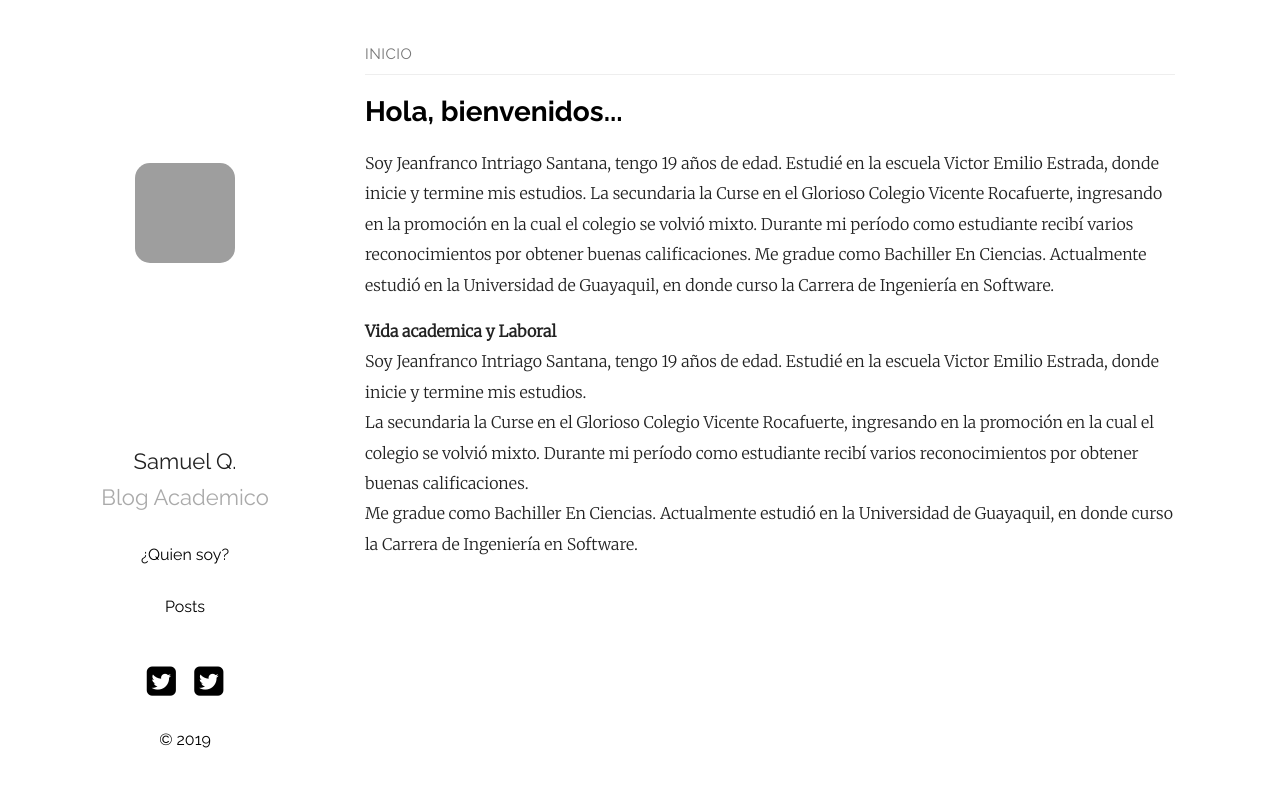
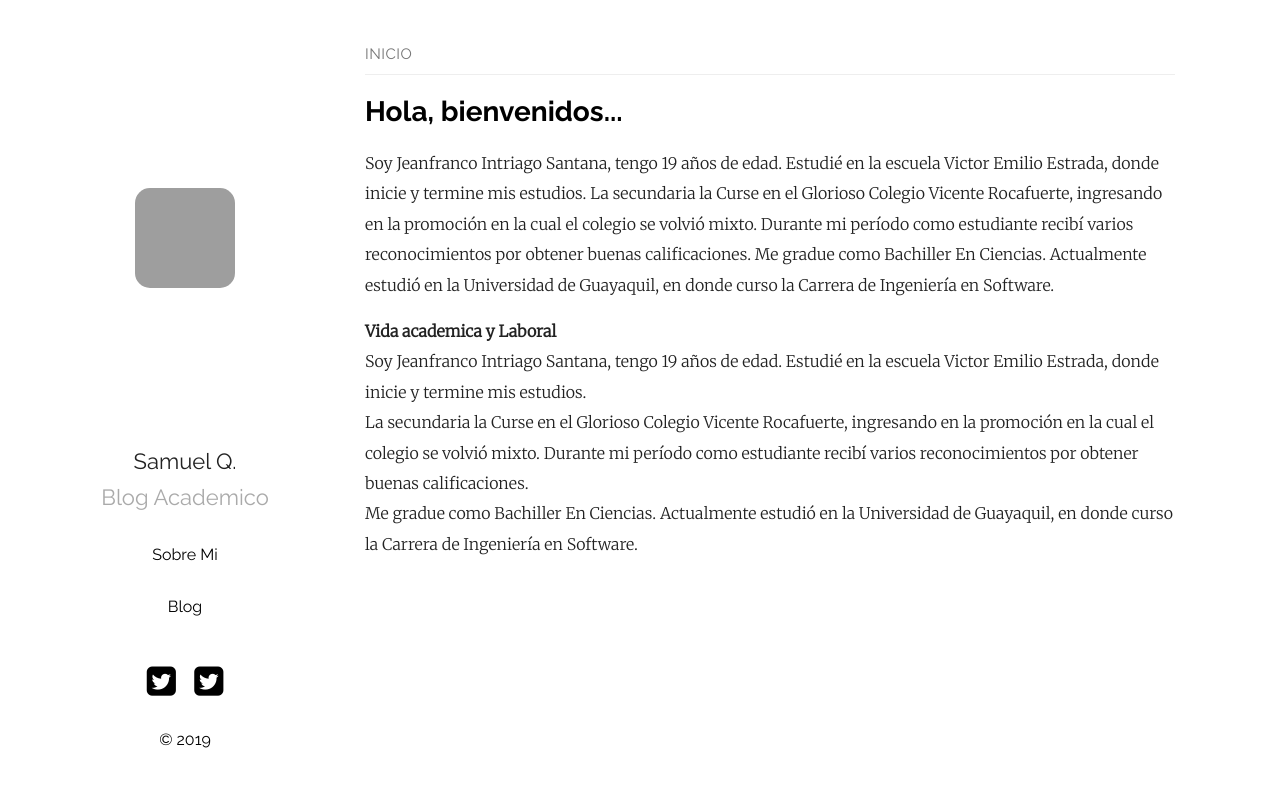
Before and after one commit to sam2001aldair/sam2001aldair.github.io, a Jekyll site: the page built from index.md, in a window 1280 px wide. Shown: the top 787 px of the page. Built offline with Jekyll 4.4.1, drawn with Linux system fonts in a browser that asks for light colours; grey boxes are pictures that could not be loaded.

Commit message:
Update default.html

```diff
--- a/_layouts/default.html
+++ b/_layouts/default.html
@@ -6,14 +6,16 @@
 <body>
 	<main class="container">
 		<section class="about">
+			<h2> </h2>
+			<h2> </h2>
 			<img style="border-radius: 15px;width: 100px;-webkit-user-select: none;margin: auto;cursor: zoom-in;height: 100px;" src="https://avatars1.githubusercontent.com/u/57511415?s=400&u=d3c0b69b590b43a037a03f6c2d9076997e2bc593&v=4" width="100" height="100">
 			<h2>{{ site.plainwhite.name }}</h2>
 			<p class="tagline">{{ site.plainwhite.tagline }}</p>
 			<a class="post-link" href="/">
-      <p>¿Quien soy?</p>
+      <p>Sobre Mi</p>
     </a>
 			<a class="post-link" href="/blog.html">
-      <p>Posts</p>
+      <p>Blog</p>
     </a>
 
       <p>  </p>
```
